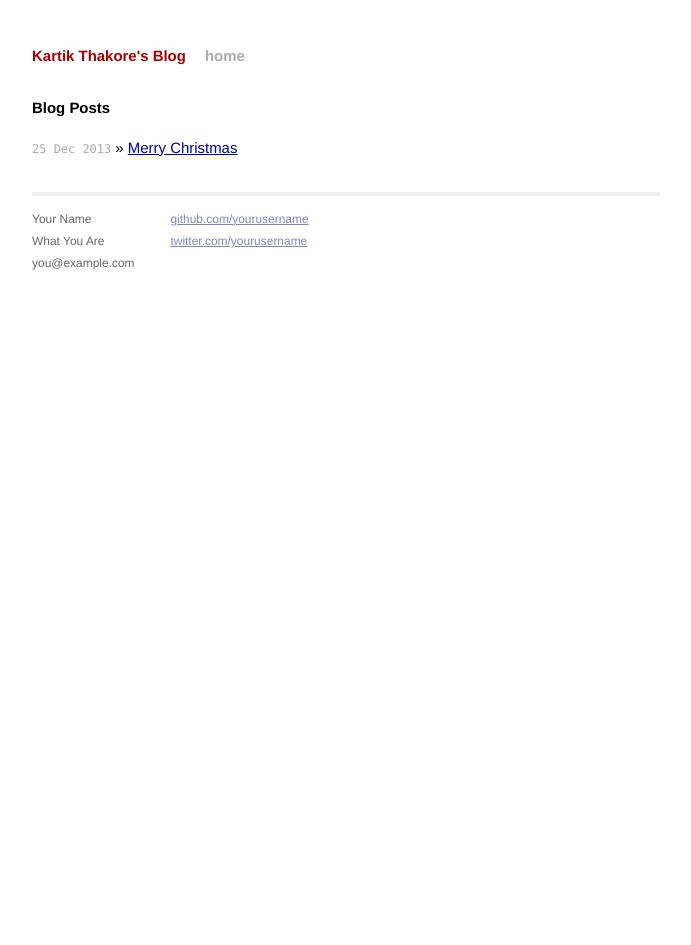
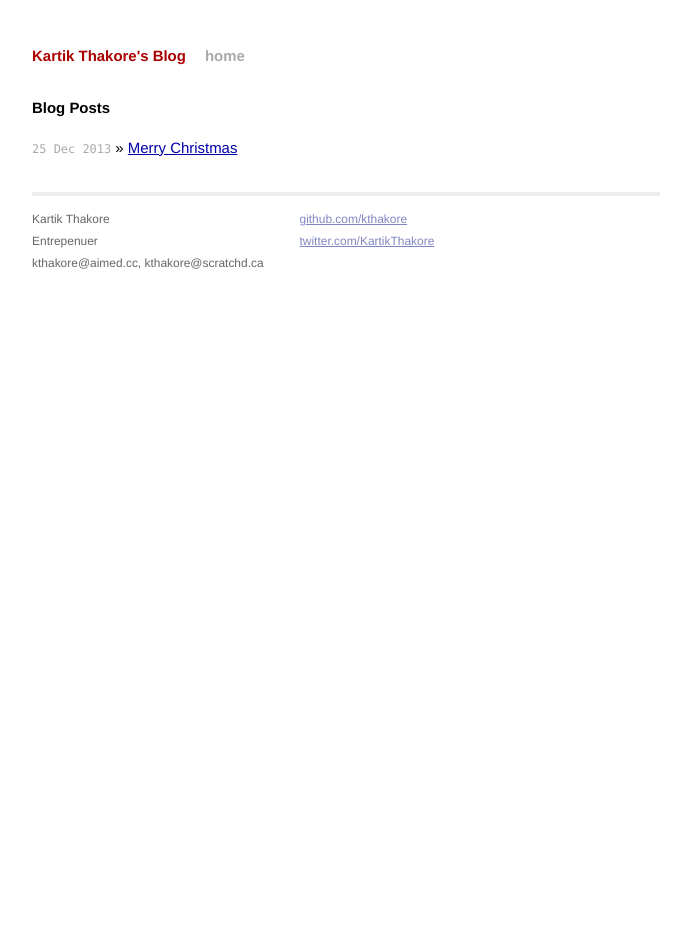
Before and after one commit to kthakore/kthakore.github.io, a Jekyll site: the page built from index.html, in a window 1280 px wide. Shown: the whole page, without its empty margins (294-985 px from the left). Built offline with Jekyll 4.4.1, drawn with Linux system fonts in a browser that asks for light colours; Markdown is read by kramdown in place of the engine named in the settings.

Commit message:
Updated blog links

```diff
--- a/_layouts/default.html
+++ b/_layouts/default.html
@@ -26,15 +26,15 @@
           <div class="footer">
             <div class="contact">
               <p>
-                Your Name<br />
-                What You Are<br />
-                you@example.com
+                Kartik Thakore<br />
+                Entrepenuer<br />
+                kthakore@aimed.cc, kthakore@scratchd.ca
               </p>
             </div>
             <div class="contact">
               <p>
-                <a href="https://github.com/yourusername">github.com/yourusername</a><br />
-                <a href="https://twitter.com/yourusername">twitter.com/yourusername</a><br />
+                <a href="https://github.com/kthakore">github.com/kthakore</a><br />
+                <a href="https://twitter.com/kartikthakore">twitter.com/KartikThakore</a><br />
               </p>
             </div>
           </div>
```
